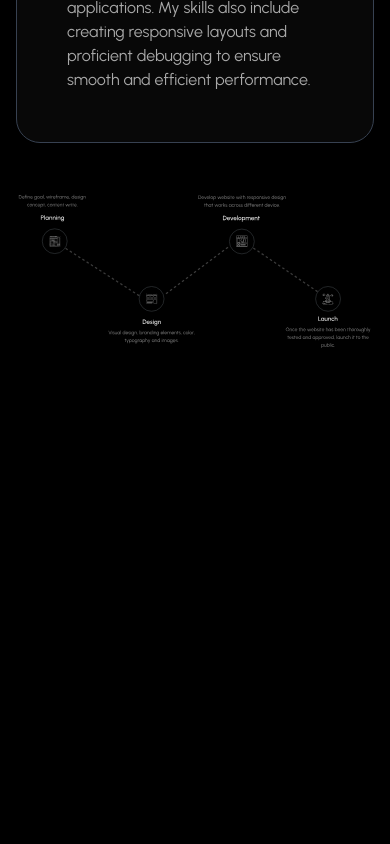
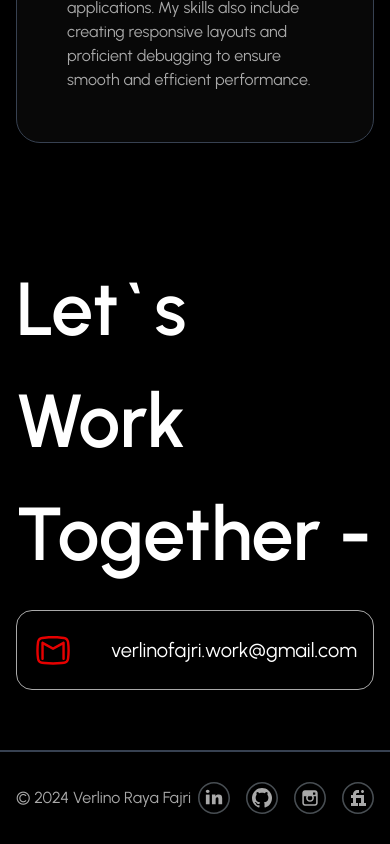
Before and after one commit to verlinof/web-besamo-ketahun, a Next.js app: page / in a window 390 px wide. Shown: the part 6297-7141 px from the top of the page. Before the commit the page ends 6705 px from the top, so only its background shows below. Built offline with nearby package versions, Linux system fonts and the light colour scheme.

Commit message:
Feat: Footer

```diff
--- /dev/null
+++ b/src/components/footer.jsx
@@ -0,0 +1,42 @@
+import SocialMedia from "@/items/socialMedia";
+import Image from "next/image";
+import Link from "next/link";
+
+const Footer = () => {
+  return (
+    <>
+      <div
+        data-aos="fade-up"
+        data-aos-duration="1000"
+        className="w-full overflow-hidden max-w-7xl mx-auto px-4 sm:px-6 lg:px-8 my-[60px] text-white"
+      >
+        <div className="grid grid-cols-1 md:grid-cols-2 lg:grid-cols-3 md:gap-x-5 gap-y-5 items-center">
+          <p className="font-semibold text-[75px] col-span-2">
+            Let`s <br /> Work Together -
+          </p>
+          <Link href={"mailto:verlinofajri.work@gmail.com"} passHref={true}>
+            <div className="border border-secondary-gray h-20 rounded-2xl p-4 flex items-center justify-between hover:bg-white hover:text-black transition-all ease-in-out duration-50000">
+              <Image
+                className="stroke-black"
+                src={"/gmail_icon.svg"}
+                width={40}
+                height={40}
+                alt={"Gmail"}
+              />
+              <p className="text-[20px] md:text-[22px] lg:text-[20px] xl:text-[25px]">
+                verlinofajri.work@gmail.com
+              </p>
+            </div>
+          </Link>
+        </div>
+      </div>
+      <hr className="border border-gray-700 mt-[40px]" />
+      <div className="w-full flex justify-between items-center overflow-hidden max-w-7xl mx-auto px-4 sm:px-6 lg:px-8 py-[30px] text-secondary-gray">
+        <p>© 2024 Verlino Raya Fajri</p>
+        <SocialMedia />
+      </div>
+    </>
+  );
+};
+
+export default Footer;
--- a/src/components/skillScope.jsx
+++ b/src/components/skillScope.jsx
@@ -54,9 +54,9 @@ const SkillScope = () => {
         </div>
         <Image
           data-aos="fade-up"
-          data-aos-duration="1000"
+          data-aos-duration="1500"
           src={"/testing.svg"}
-          className={`w-full `}
+          className={`w-full hidden md:block`}
           width={0}
           height={0}
           alt="testing"
--- a/src/pages/index.js
+++ b/src/pages/index.js
@@ -1,4 +1,5 @@
 import About from "@/components/about";
+import Footer from "@/components/footer";
 import Jumbotron from "@/components/jumbotron";
 import Navbar from "@/components/navbar";
 import ProjectDisplay from "@/components/projectDisplay";
@@ -64,6 +65,7 @@ export default function Home() {
         />
       </ProjectDisplay>
       <SkillScope />
+      <Footer />
     </div>
   );
 }
```
Also changed, not shown: public/gmail_icon.svg (added).
